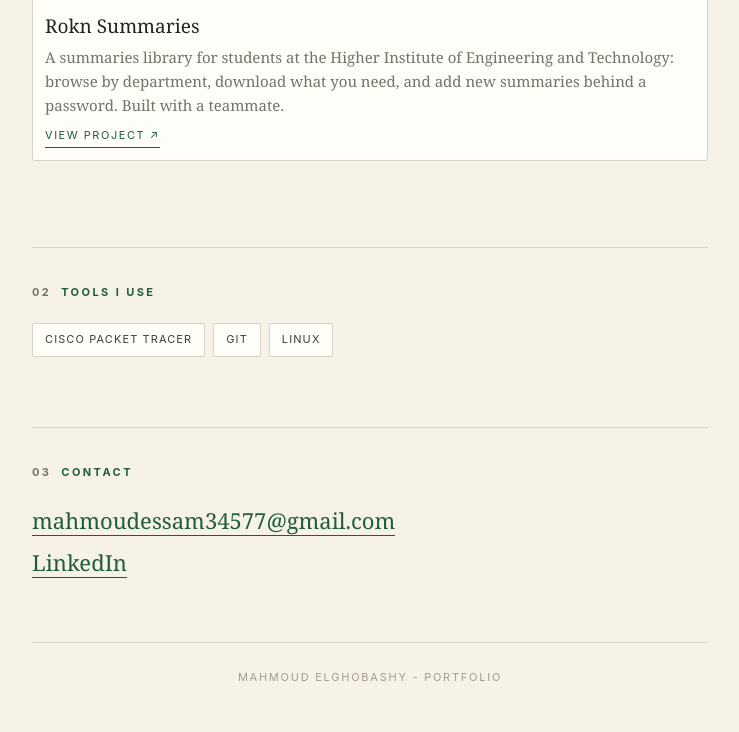
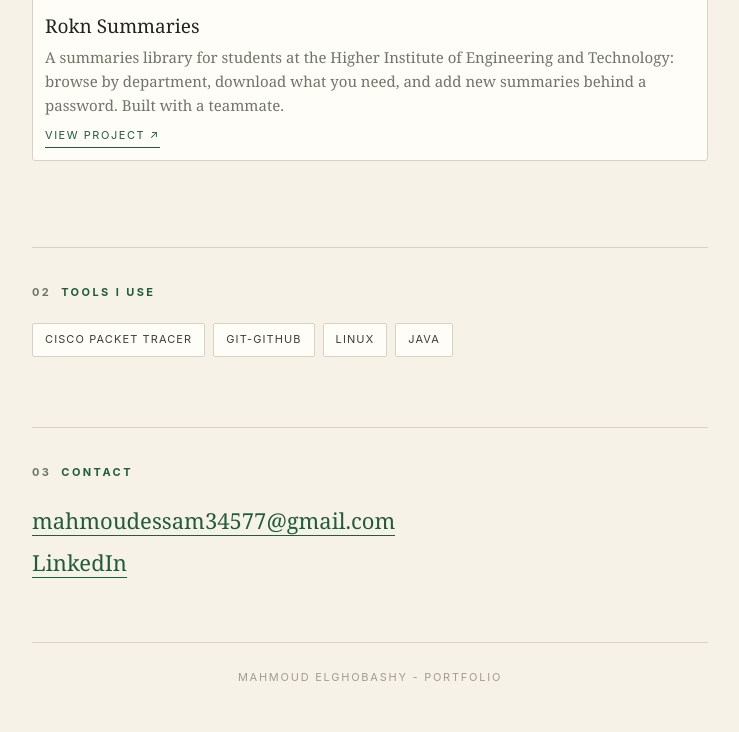
Before and after one commit to mahmoudessam123445/Portfolio, a plain HTML site: page index.html in a window 1280 px wide. Shown: the part 1984-2716 px from the top of the page, without its empty margins (270-1009 px from the left). Drawn offline with Linux system fonts and the light colour scheme.

Commit message:
Update index.html

```diff
--- a/index.html
+++ b/index.html
@@ -137,8 +137,9 @@ access points.</p>
     <h2><i>03</i>Tools I use</h2>
     <div class="chips">
       <span class="chip">Cisco Packet Tracer</span>
-      <span class="chip">Git</span>
+      <span class="chip">Git-Github</span>
       <span class="chip">Linux</span>
+       <span class="chip">JAVA</span>
     </div>
   </section>
 
```
